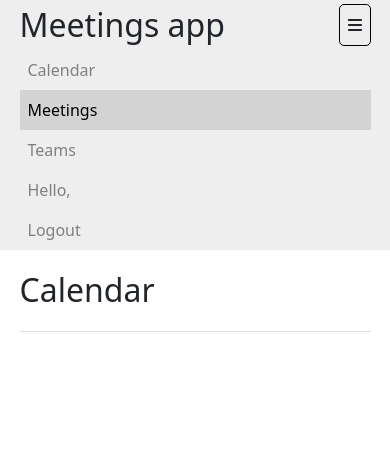
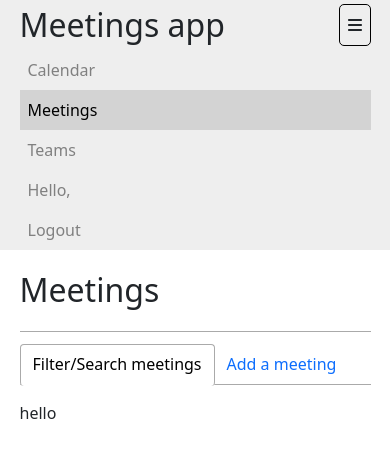
Before and after one commit to prathmesh-bhoir/meetings-app-vue, a Vue app: page /meetings in a window 390 px wide. Shown: the top 458 px of the page. Built offline with nearby package versions, Linux system fonts and the light colour scheme; what vue-toast-notification would draw is missing.

Commit message:
meetings page started

```diff
--- a/src/App.vue
+++ b/src/App.vue
@@ -23,9 +23,10 @@ body{
 }
 
 hr{
-    background-color: grey;
+    background-color: rgb(170, 170, 170);
     height:1px;
     border:0;
+    opacity: 1;
 }
 
 .my-container{
--- /dev/null
+++ b/src/components/AddMeeting.vue
@@ -0,0 +1,13 @@
+<template>
+  <div>hello</div>
+</template>
+
+<script>
+export default {
+    name: 'AddMeeting'
+}
+</script>
+
+<style>
+
+</style>
--- a/src/components/AppMenu.vue
+++ b/src/components/AppMenu.vue
@@ -16,11 +16,11 @@
       :class="this.showMobileMenu ? 'open-menu' : 'closed-menu'"
       >
           <router-link :to="{name: 'calendar' }" class="main-menu-link" class-active="active">Calendar</router-link>
-          <router-link :to="{name: 'meetings'}" class="main-menu-link" class-active="active">Meetings</router-link>
+          <router-link :to="{name: 'filter-meetings'}" class="main-menu-link" class-active="active">Meetings</router-link>
           <router-link :to="{name: 'teams' }" class="main-menu-link" class-active="active">Teams</router-link>
       </div>
       <div class="nav-content-right d-flex justify-content-end" :class="this.showMobileMenu ? 'open-menu' : 'closed-menu'">
-        <div class="email-field">Hello, </div>
+        <div class="email-field">Hello, <span style="color:navy;">{{getEmail}}</span></div>
         <div class="logout-btn" @click.prevent="logOut()">Logout</div>
       </div>
   </div>
@@ -35,9 +35,23 @@
             showMobileMenu: true,
           }
         },
+        created() {
+          window.addEventListener('resize', this.checkScreen);
+          this.checkScreen();
+        },
+        computed: {
+          getEmail() {
+            return this.$store.getters.userEmail;
+          }
+        },
         methods: {
           showMenu(){
             this.showMobileMenu = !this.showMobileMenu;
+          },
+          checkScreen(){
+            if(window.innerWidth >= 992){
+              this.showMobileMenu = true
+            }
           },
           logOut(){
             localStorage.clear();
@@ -47,6 +61,70 @@
     }
 </script>
 
+
+
 <style scoped>
-  @import '../styles/nav.css';
+.my-menu{
+    background-color: rgb(238, 238, 238);
+}
+
+.main-menu-link,
+.logout-btn,
+.email-field{
+    padding: 1em;
+    color: grey;
+    text-decoration: none;
+}
+.main-menu-link:hover,
+.main-menu-link:active,
+.router-link-exact-active{
+    cursor: pointer;
+    color: black !important;
+    background-color: lightgrey;
+}
+.logout-btn:hover{
+    cursor: pointer;
+    color: black;
+}
+
+.mobile-menu{
+    display: none !important;
+}
+
+.closed-menu{
+    display: none !important;
+}
+
+@media (max-width: 992px) {
+    .nav-menu{
+        flex-direction: column;
+    }
+    .nav-content,
+    .nav-content-right{
+        flex-direction: column;
+        justify-content: flex-start;
+        width: 100%;
+    }
+    .logout-btn{
+        width: 20px;
+    }
+    .mobile-menu{
+        display: block !important;
+        width: 100%;
+        margin: 0.25em 0;
+    }
+    .logo{
+        margin: 0;
+    }
+    .bars{
+        border: 1px solid black;
+        border-radius: 5px;
+        padding: 0.5em;
+    }
+    .main-menu-link,
+    .logout-btn,
+    .email-field{
+    padding: 0.5em;
+}
+}
 </style>
--- /dev/null
+++ b/src/components/FilterMeetings.vue
@@ -0,0 +1,13 @@
+<template>
+  <div>hello</div>
+</template>
+
+<script>
+export default {
+    name: 'FilterMeetings'
+}
+</script>
+
+<style>
+
+</style>
--- a/src/components/pages/MeetingsPage.vue
+++ b/src/components/pages/MeetingsPage.vue
@@ -2,8 +2,16 @@
     <div>
         <AppMenu />
         <div class="my-container">
-            <h1>Calendar</h1>
+            <h1>Meetings</h1>
             <hr>
+            <section>
+                <div class="d-flex options-container">
+                    <div><router-link class="page-options" :to="{name: 'filter-meetings'}" class-active="active">Filter/Search meetings</router-link></div>
+                    <div><router-link :to="{name: 'add-meeting'}" class="page-options" class-active="active">Add a meeting</router-link></div>
+                </div>
+                <hr>
+                <router-view></router-view>
+            </section>
         </div>
     </div>
 </template>
@@ -16,10 +24,31 @@ export default {
     components: {
         AppMenu
     }
-
 }
 </script>
 
-<style>
 
+
+<style scoped>
+
+.options-container{
+    padding-top: 0.25em;
+}
+.page-options{
+    text-decoration: none;
+    padding: 0.5em 0.75em 0.7em 0.75em;
+    margin-bottom: 0;
+}
+hr{
+    margin-top: 0.5em;
+}
+
+.router-link-exact-active{
+    color: black;
+    border: 1px solid rgb(170, 170, 170);
+    border-bottom: none;
+    border-radius: 4px;
+    background-color: white;
+    opacity: 2;
+}
 </style>
--- a/src/router/index.js
+++ b/src/router/index.js
@@ -3,6 +3,8 @@ import CalendarPage from '@/components/pages/CalendarPage';
 import LoginPage from '@/components/pages/LoginPage';
 import SignupPage from '@/components/pages/SignupPage';
 import MeetingsPage from '@/components/pages/MeetingsPage';
+import FilterMeetings from '@/components/FilterMeetings';
+import AddMeeting from '@/components/AddMeeting';
 
 const router = new Router({
     mode: 'history',
@@ -24,7 +26,19 @@ const router = new Router({
         },{
             name: 'meetings',
             path: '/meetings',
-            component: MeetingsPage
+            component: MeetingsPage,
+            children: [
+                {
+                    name: 'filter-meetings',
+                    path: '',
+                    component: FilterMeetings
+                },
+                {
+                    name: 'add-meeting',
+                    path: 'add',
+                    component: AddMeeting
+                }
+            ]
         }
     ]
 })
--- a/src/store/modules/auth.js
+++ b/src/store/modules/auth.js
@@ -10,8 +10,8 @@ const auth = {
             email: localStorage.getItem( KEY_EMAIL ) || '',
             name: localStorage.getItem( KEY_NAME ) || ''
         },
-        gettters: {
-
+        getters: {
+            userEmail: (state) => state.email,
         },
         mutations: {
             setToken(state, token){
--- a/src/styles/nav.css
+++ b/src/styles/nav.css
@@ -39,6 +39,9 @@
         justify-content: flex-start;
         width: 100%;
     }
+    .logout-btn{
+        width: 20px;
+    }
     .mobile-menu{
         display: block !important;
         width: 100%;
```
